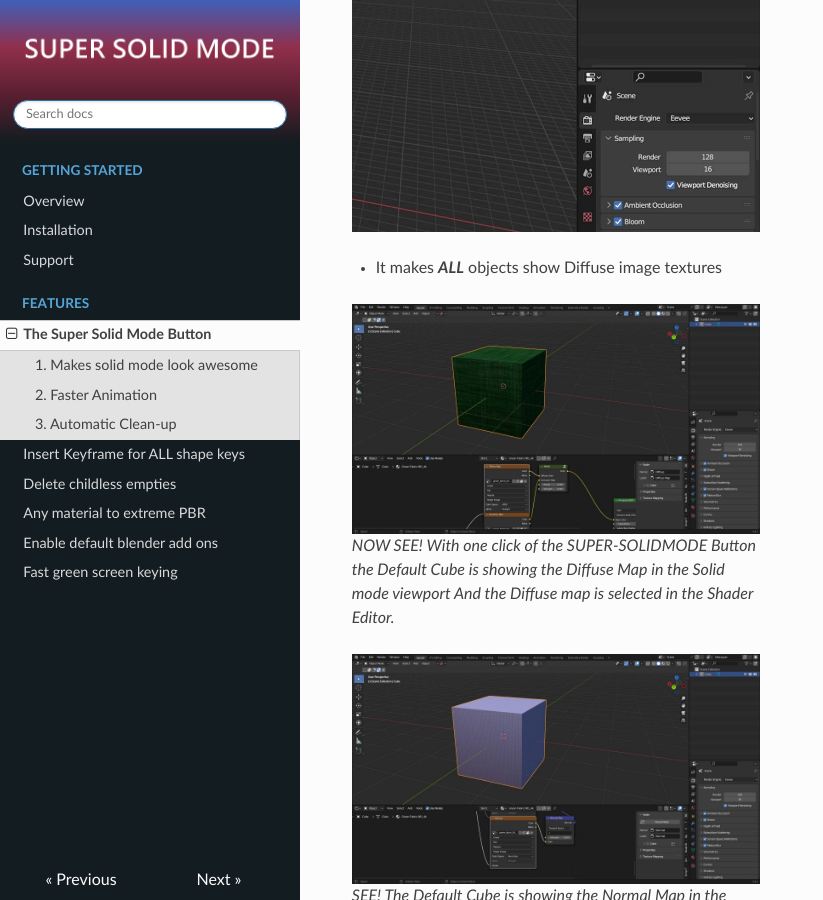
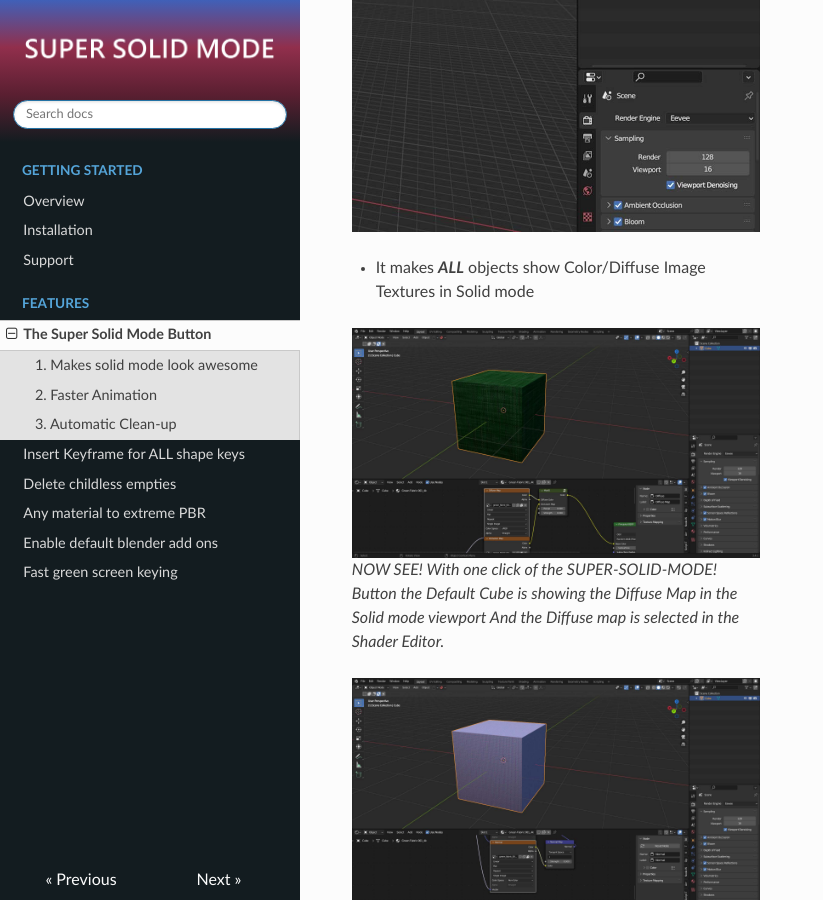
Before and after one commit to mjoe67886/FAST-Documentation, an MkDocs documentation site: the page built from docs/super_solid_mode_button.md, in a window 1280 px wide and 900 px high, scrolled down 476 px. Shown: the whole window, without its empty margins (0-823 px from the left). Built offline with MkDocs 1.6.1, drawn with Linux system fonts in a browser that asks for light colours; nearby versions of some CDN libraries.

Commit message:
update Button press file

```diff
--- a/docs/super_solid_mode_button.md
+++ b/docs/super_solid_mode_button.md
@@ -9,11 +9,11 @@
 ![tag](img/SUPER-SOLID-MODE! - User Manual_Page_07_Image_0002.jpg)
 
 
-* It makes ***ALL*** objects show Diffuse image textures
+* It makes ***ALL*** objects show Color/Diffuse Image Textures in Solid mode
 
 
 ![tag](img/SUPER-SOLID-MODE! - User Manual_Page_07_Image_0003.jpg)
-*NOW SEE! With one click of the SUPER-SOLIDMODE Button the Default Cube is showing the Diffuse Map in the Solid mode viewport And the Diffuse map is selected in the Shader Editor.*
+*NOW SEE! With one click of the SUPER-SOLID-MODE! Button the Default Cube is showing the Diffuse Map in the Solid mode viewport And the Diffuse map is selected in the Shader Editor.*
 
 ![tag](img/SUPER-SOLID-MODE! - User Manual_Page_07_Image_0004.jpg)
 *SEE! The Default Cube is showing the Normal Map in the Solid mode viewport And the Normal map is selected in the Shader Editor, that's just how Blender works!*
```
